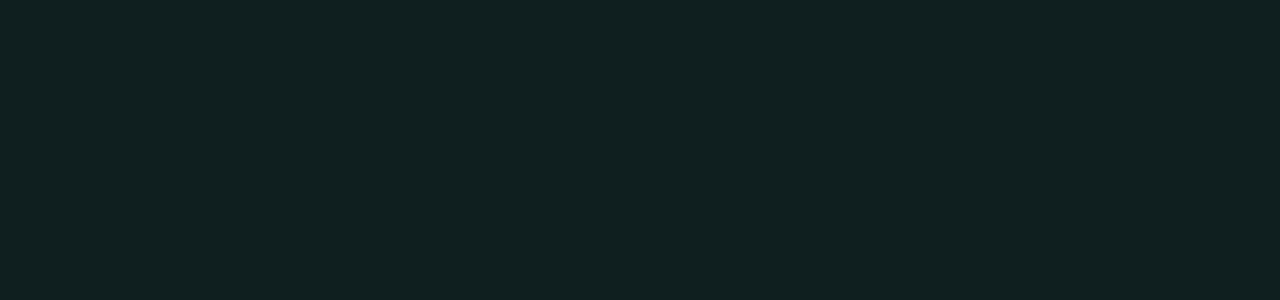
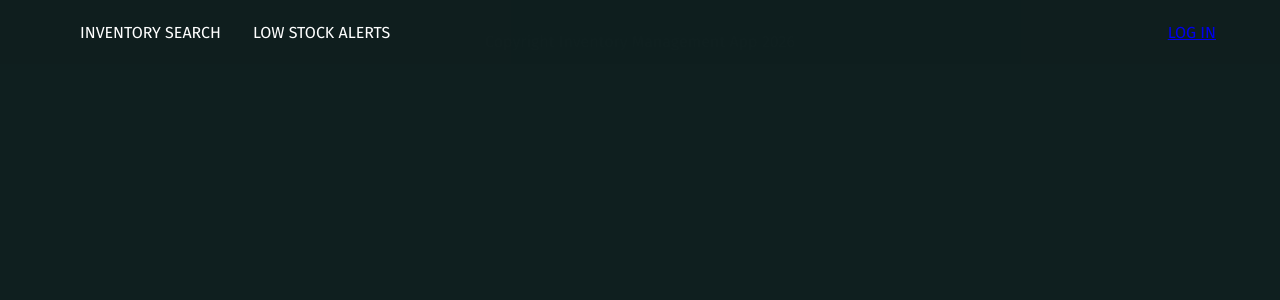
Before and after one commit to MariaMead/Inventory-Management-App, a React (Vite) app in the folder app-management-app/: page / in a window 1280 px wide. Before the commit this address had no page. Shown: the top 300 px of the page. Built offline with nearby package versions, Linux system fonts and the light colour scheme.

Commit message:
added path as the main landing page

```diff
--- a/app-management-app/src/App.tsx
+++ b/app-management-app/src/App.tsx
@@ -9,6 +9,7 @@
 import LowStockAlerts from './components/lowstockalert/LowStockAlerts';
 import { Route, Routes } from 'react-router';
 import Layout from './common/Layout';
+import NavInterface from './components/navInterface/navInterface';
 
 function App() {
   //initializes state with imported data
@@ -18,6 +19,7 @@
   return (
     <Routes>
       <Route element={<Layout />}>
+        <Route path="/" element={<NavInterface />} />
         <Route path="/low-stock-alerts" element={<LowStockAlerts
                                                    inventory={inventory}
                                                    setInventoryList={setInventoryList}/>} />
```
